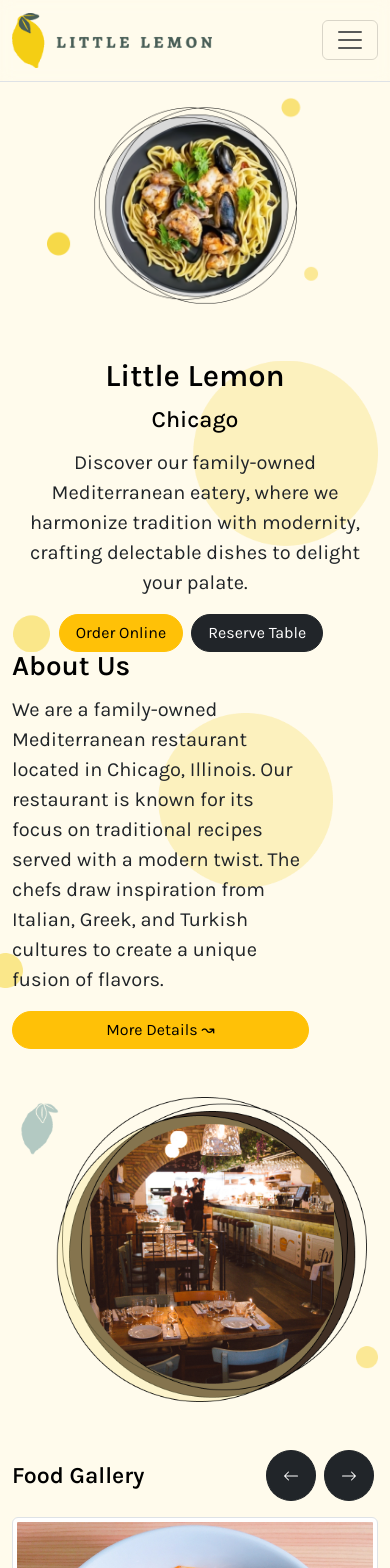
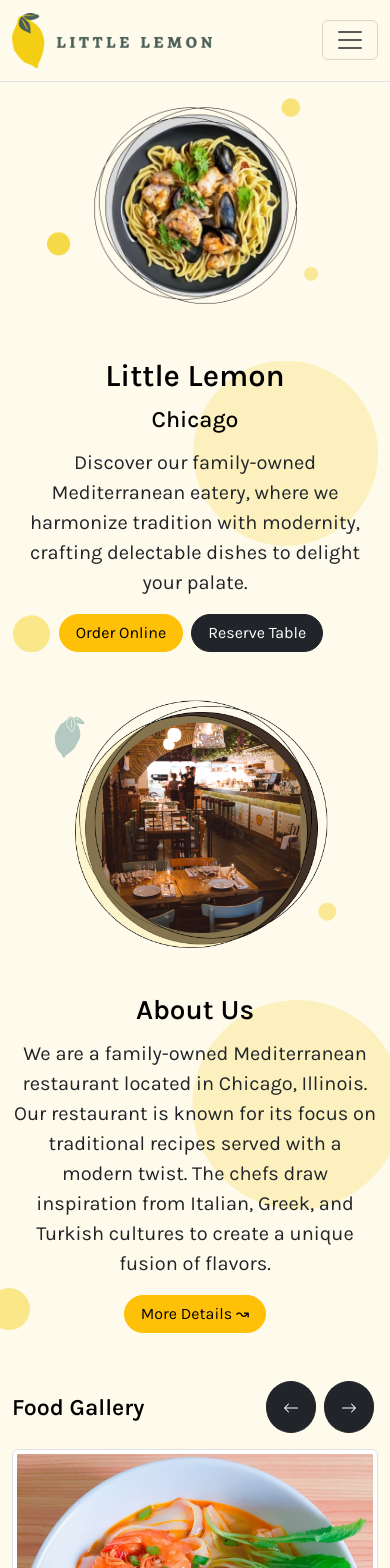
Before and after one commit to Vedant-Rasote/little-lemon-capstone, a React (Create React App) app: page / in a window 390 px wide. Shown: the top 1568 px of the page. Built offline with nearby package versions, Linux system fonts and the light colour scheme; a web font is replaced by a local one.

Commit message:
About us sections responsivness fixes

```diff
--- a/src/App.js
+++ b/src/App.js
@@ -44,16 +44,14 @@ const App = () => (
         <path d="M0 2.26829C315.486 263.797 1161.63 -122.985 1440 44.8544" stroke="black" />
       </svg>
 
-      <div className="row flex-lg-row-reverse align-items-center g-5 pb-5 negative-margin" id='about'>
-        <div className="col-10 col-sm-8 col-lg-6" style={{ backgroundImage: `url(${bgHeroText})`, backgroundSize: 'contain', backgroundRepeat: 'no-repeat', backgroundPosition: 'center' }}>
+      <div className="row align-items-center g-5 py-5 negative-margin" id='about'>
+        <div className="col-10 col-sm-8 col-lg-6 mx-auto" >
+          <img src={about_us_image} className="d-block img-fluid" alt="Bootstrap Themes" loading="lazy" />
+        </div>
+        <div className="col-lg-6 text-center text-lg-start" style={{ backgroundImage: `url(${bgHeroText})`, backgroundSize: 'contain', backgroundRepeat: 'no-repeat', backgroundPosition: 'center' }}>
           <h1 className="fw-bold text-body-emphasis lh-1 mb-3">About Us</h1>
           <p className="lead">We are a family-owned Mediterranean restaurant located in Chicago, Illinois. Our restaurant is known for its focus on traditional recipes served with a modern twist. The chefs draw inspiration from Italian, Greek, and Turkish cultures to create a unique fusion of flavors.</p>
-          <div className="d-grid gap-2 d-md-flex justify-content-md-start">
-            <button type="button" className="btn btn-warning rounded-pill px-3">More Details ↝</button>
-          </div>
-        </div>
-        <div className="col-lg-6">
-          <img src={about_us_image} className="d-block mx-lg-auto img-fluid" alt="Bootstrap Themes" loading="lazy" />
+          <button type="button" className="btn btn-warning rounded-pill px-3">More Details ↝</button>
         </div>
       </div>
 
@@ -175,7 +173,7 @@ const App = () => (
           </svg>
         </div>
         <div className="card w-75 mx-auto border-0 bg-transparent">
-          <div className="card-body brand_green_transparent rounded-2 pb-0">
+          <div className="card-body brand_green_transparent rounded-2 pb-0 text-center text-lg-start">
             <figure>
               <blockquote>
                 <q>
```
Also changed, not shown: src/images/about_us_image_silhouette.png.
